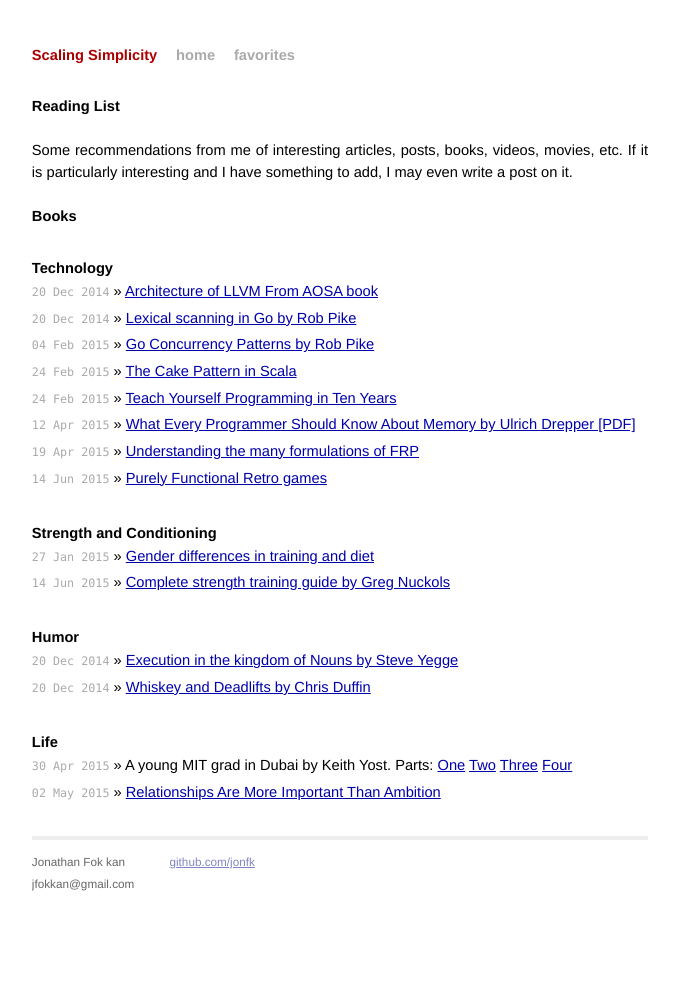
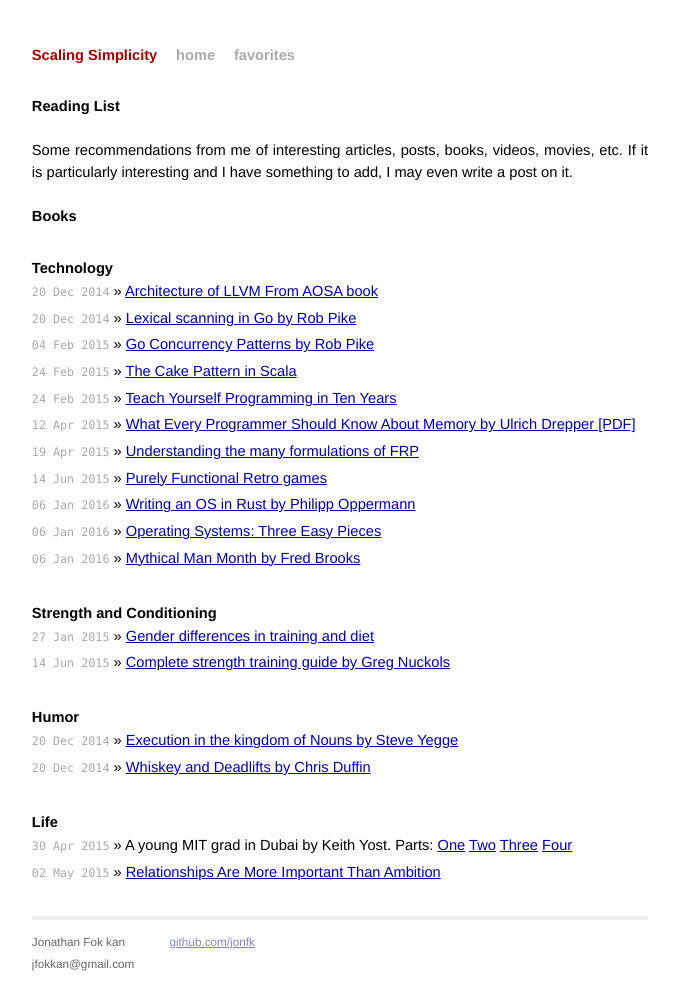
Before and after one commit to jonfk/jonfk.ca, a Jekyll site: the page built from favorites.html, in a window 1280 px wide. Shown: the whole page, without its empty margins (300-979 px from the left). Built offline with Jekyll 4.4.1, drawn with Linux system fonts in a browser that asks for light colours; Markdown is read by kramdown in place of the engine named in the settings; before the commit the page ends 944 px from its top, so only the background shows below that.

Commit message:
Added 3 links to favorites tech

```diff
--- a/favorites.html
+++ b/favorites.html
@@ -23,6 +23,9 @@ url: favorites
     <li><span>12 Apr 2015</span> &raquo; <a href="https://people.freebsd.org/~lstewart/articles/cpumemory.pdf">What Every Programmer Should Know About Memory by Ulrich Drepper [PDF]</a></li>
     <li><span>19 Apr 2015</span> &raquo; <a href="https://www.youtube.com/watch?v=Agu6jipKfYw">Understanding the many formulations of FRP</a></li>
     <li><span>14 Jun 2015</span> &raquo; <a href="http://prog21.dadgum.com/23.html">Purely Functional Retro games</a></li>
+    <li><span>06 Jan 2016</span> &raquo; <a href="http://os.phil-opp.com/">Writing an OS in Rust by Philipp Oppermann</a></li>
+    <li><span>06 Jan 2016</span> &raquo; <a href="http://pages.cs.wisc.edu/~remzi/OSTEP/">Operating Systems: Three Easy Pieces</a></li>
+    <li><span>06 Jan 2016</span> &raquo; <a href="https://archive.org/details/mythicalmanmonth00fred">Mythical Man Month by Fred Brooks</a></li>
   </ul>
 
   <h3>Strength and Conditioning</h3>
```
